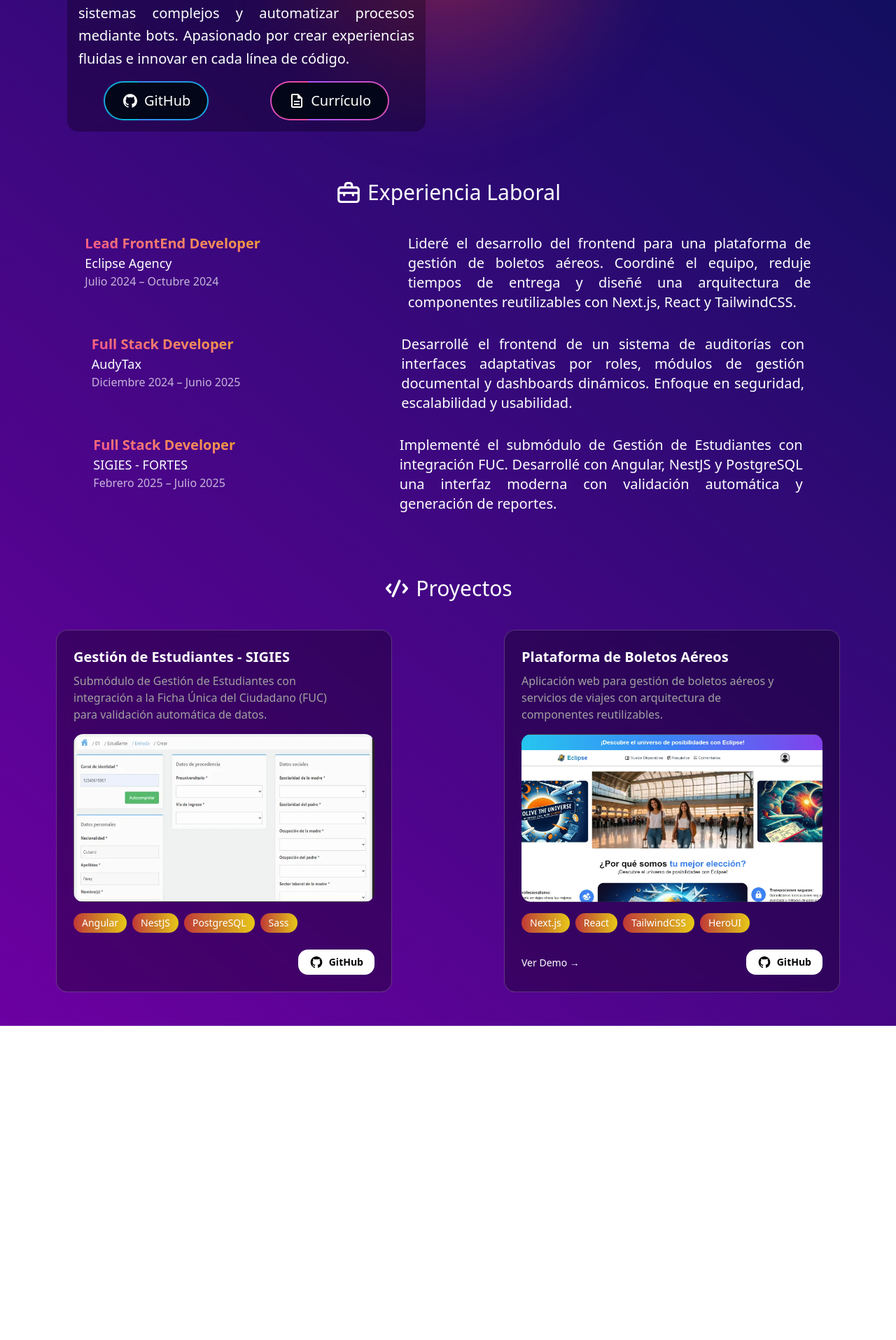
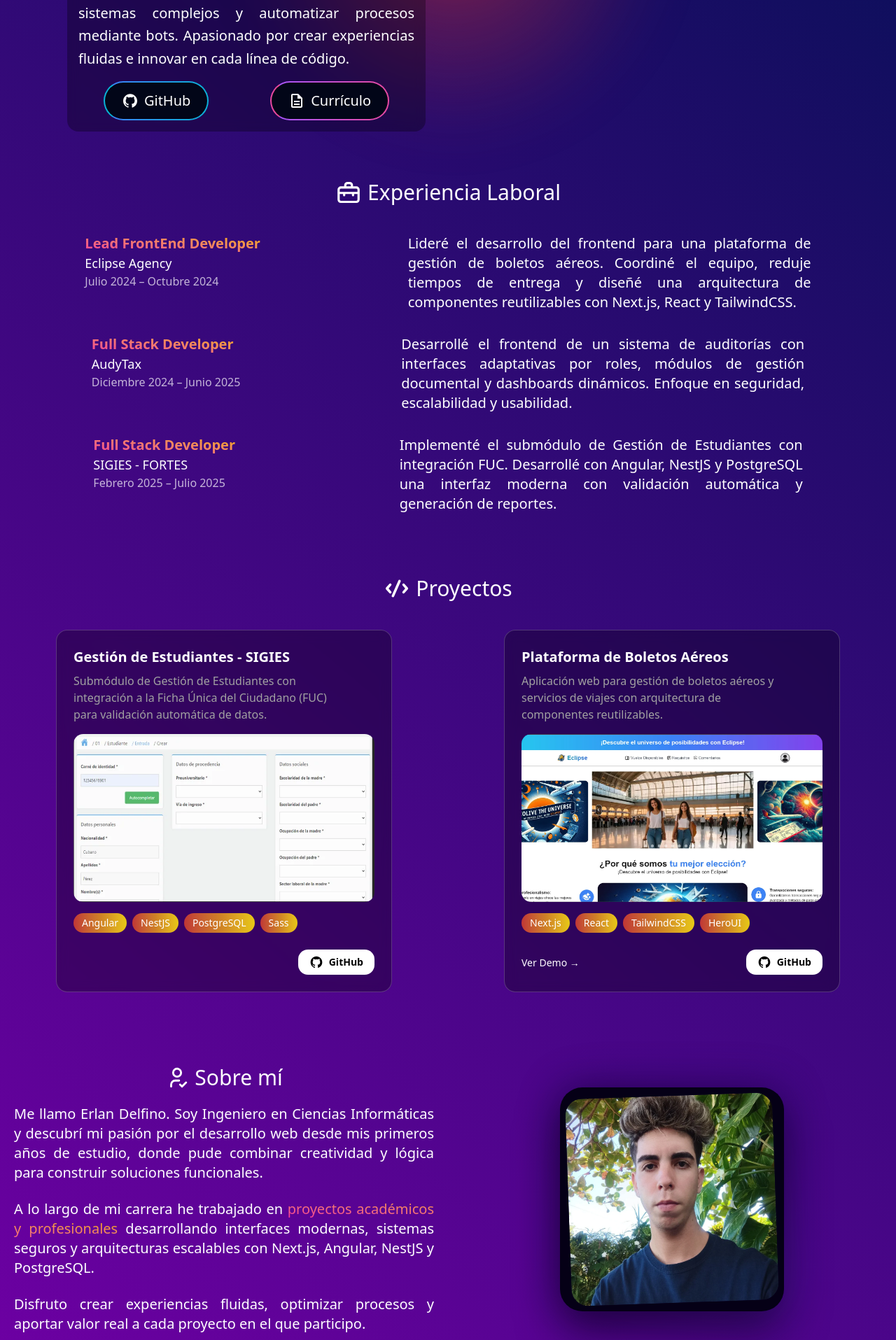
Before and after one commit to erlandel/portafolio, a Next.js app: page / in a window 1280 px wide. Shown: the part 505-2420 px from the top of the page at 70% size. Before the commit the page ends 1971 px from the top, so only its background shows below. Built offline with nearby package versions, Linux system fonts and the light colour scheme.

Commit message:
Refactor Home page layout: replace AboutMeSection with IntroSection and reposition AboutMeSection; enhance AboutMeSection styling and content; update ProjectCard to use Image component for better performance.

```diff
--- a/app/page.tsx
+++ b/app/page.tsx
@@ -1,8 +1,9 @@
-import AboutMeSection from "@/components/section/AboutMeSection";
 import ExperienceSection from "@/components/section/ExperienceSection";
 import ProjectsSection from "@/components/section/ProjectsSection";
 import TypingEffect from "@/components/typingEffect/TypingEffect";
 import { BackgroundGradientAnimation } from "@/components/ui/background-gradient-animation";
+import IntroSection from "@/components/section/IntroSection";
+import AboutMeSection from "@/components/section/AboutMeSection";
 
 export default function Home() {
   return (
@@ -15,7 +16,7 @@
         </div>
 
         <section>
-          <AboutMeSection />
+          <IntroSection />
         </section>
 
         <section className=" p-5">
@@ -25,6 +26,11 @@
         <section className="mt-5">
           <ProjectsSection />
         </section>
+
+        <section className="mt-5">
+          <AboutMeSection />
+        </section>
+
       </div>
     </BackgroundGradientAnimation>
   );
--- a/components/section/AboutMeSection.tsx
+++ b/components/section/AboutMeSection.tsx
@@ -1,104 +1,45 @@
-"use client";
+import AvatarFrame from "@/components/ui/avatar-frame";
+import { TablerUserCheck } from "@/icons/icons";
 
-import Image from "next/image";
-import { BorderMagicButton } from "../ui/border-magic-button";
-import { GlowBorderButton } from "../ui/glow-border-button";
-import {
-  LineiconsGithub,
-  MaterialIconThemeDocument,
-  MdiGmail,
-} from "@/icons/icons";
-import { SplineScene } from "@/components/ui/splite";
-
-const AboutMeSection = () => {
+const AboutMeSection: React.FC = () => {
   return (
     <>
-      <div className="relative z-50 flex flex-col md:flex-row items-center justify-between gap-16 px-8 py-12 md:px-16 lg:px-24">
-        <div className="flex-1 w-full">
-          <div className="flex items-center  gap-4">
+      <div className="p-5">
+        <div className="flex flex-col items-center mt:-8 sm:mt-4 gap-10 text-justify md:flex-row md:justify-center">
+          <div className="order-2 w-full md:w-1/2 md:order-1 text-xl text-white">
+            <div className="flex items-center justify-center mb-5">
+              <TablerUserCheck className="mr-2 " />
+              <h2 className="text-3xl ">Sobre mí</h2>
+            </div>
             <div>
-              <Image
-                className="w-32 h-32 rounded-full ring-default object-cover border-4"
-                src="/image/avatar/1.webp"
-                alt="Bordered avatar"
-                width={120}
-                height={120}
-              />
-            </div>
+              <p>
+                Me llamo Erlan Delfino. Soy Ingeniero en Ciencias Informáticas y
+                descubrí mi pasión por el desarrollo web desde mis primeros años
+                de estudio, donde pude combinar creatividad y lógica para
+                construir soluciones funcionales.
+              </p>
 
-            <div>
-              <div className="text-start mb-5">
-                <GlowBorderButton>Disponible para trabajar</GlowBorderButton>
-              </div>
+              <p className="mt-6">
+                A lo largo de mi carrera he trabajado en{" "}
+                <span className="bg-linear-to-tr from-pink-500 to-yellow-500 bg-clip-text text-transparent">
+                  proyectos académicos y profesionales
+                </span>{" "}
+                desarrollando interfaces modernas, sistemas seguros y
+                arquitecturas escalables con Next.js, Angular, NestJS y
+                PostgreSQL.
+              </p>
 
-              <h1 className="text-3xl text-center">
-                Hola,{" "}
-                <span className="bg-linear-to-tr from-pink-500 to-yellow-500 bg-clip-text text-transparent">
-                  soy Erlan G.
-                </span>
-              </h1>
+              <p className="mt-6">
+                Disfruto crear experiencias fluidas, optimizar procesos y
+                aportar valor real a cada proyecto en el que participo.
+              </p>
             </div>
           </div>
 
-          <div className="text-white text-xl text-justify bg-black/30 backdrop-blur-sm p-4 rounded-2xl mt-2">
-            <p className="leading-relaxed">
-              Soy ingeniero de software con más de{" "}
-              <span className="bg-linear-to-tr from-pink-500 to-yellow-500 bg-clip-text text-transparent">
-                3 años de experiencia
-              </span>{" "}
-              en el desarrollo full stack de aplicaciones web con Next.js,
-              Angular, NestJS y PostgreSQL. Combino interfaces atractivas con
-              arquitecturas{" "}
-              <span className="font-semibold">
-                backend sólidas y escalables
-              </span>
-              .
-              <span className="bg-linear-to-tr from-pink-500 to-yellow-500 bg-clip-text text-transparent">
-                He liderado proyectos con mejoras de rendimiento (+25%) y
-                entrega (+40%)
-              </span>
-              , además de integrar sistemas complejos y automatizar procesos
-              mediante bots. Apasionado por crear experiencias fluidas e innovar
-              en cada línea de código.
-            </p>
-
-            <div className="flex gap-4 justify-around pt-4">
-              <div>
-                <BorderMagicButton
-                  icon={<LineiconsGithub className="w-6 h-6" />}
-                  onClick={() => window.open("https://github.com/erlandel")}
-                >
-                  GitHub
-                </BorderMagicButton>
-              </div>
-
-              <div>
-                <BorderMagicButton
-                  icon={<MaterialIconThemeDocument className="w-6 h-6" />}
-                  borderColor="purple"
-                  onClick={() => {
-                    const link = document.createElement("a");
-                    link.href = "/cv/VC.docx";
-                    link.download = "CV_Erlan_Delfino.docx";
-                    document.body.appendChild(link);
-                    link.click();
-                    document.body.removeChild(link);
-                  }}
-                >
-                  Currículo
-                </BorderMagicButton>
-              </div>
-            </div>
+          <div className="order-1 w-full md:w-1/2 md:order-2 flex justify-center">
+            <AvatarFrame className="mt-8 sm:mt-0" />
           </div>
-
         </div>
-        <div className="flex-1 w-full flex justify-center items-center">
-          <SplineScene
-            scene="https://prod.spline.design/kZDDjO5HuC9GJUM2/scene.splinecode"
-            className="w-full max-w-lg h-[420px]"
-          />
-        </div>
-
       </div>
     </>
   );
--- /dev/null
+++ b/components/section/IntroSection.tsx
@@ -0,0 +1,107 @@
+"use client";
+
+import Image from "next/image";
+import { BorderMagicButton } from "../ui/border-magic-button";
+import { GlowBorderButton } from "../ui/glow-border-button";
+import {
+  LineiconsGithub,
+  MaterialIconThemeDocument,
+  MdiGmail,
+} from "@/icons/icons";
+import { SplineScene } from "@/components/ui/splite";
+
+const IntroSection = () => {
+  return (
+    <>
+      <div className="relative z-50 flex flex-col md:flex-row items-center justify-between gap-16 px-8 py-12 md:px-16 lg:px-24">
+        <div className="flex-1 w-full">
+          <div className="flex items-center  gap-4">
+            <div>
+              <Image
+                className="w-32 h-32 rounded-full ring-default object-cover border-4"
+                src="/image/avatar/1.webp"
+                alt="Bordered avatar"
+                width={120}
+                height={120}
+              />
+            </div>
+
+            <div>
+              <div className="text-start mb-5">
+                <GlowBorderButton>Disponible para trabajar</GlowBorderButton>
+              </div>
+
+              <h1 className="text-3xl text-center">
+                Hola,{" "}
+                <span className="bg-linear-to-tr from-pink-500 to-yellow-500 bg-clip-text text-transparent">
+                  soy Erlan G.
+                </span>
+              </h1>
+            </div>
+          </div>
+
+          <div className="text-white text-xl text-justify bg-black/30 backdrop-blur-sm p-4 rounded-2xl mt-2">
+            <p className="leading-relaxed">
+              Ingeniero de software con más de{" "}
+              <span className="bg-linear-to-tr from-pink-500 to-yellow-500 bg-clip-text text-transparent">
+                3 años de experiencia
+              </span>{" "}
+              en el desarrollo full stack de aplicaciones web con Next.js,
+              Angular, NestJS y PostgreSQL. Combino interfaces atractivas con
+              arquitecturas{" "}
+              <span className="font-semibold">
+                backend sólidas y escalables
+              </span>
+              .
+              <span className="bg-linear-to-tr from-pink-500 to-yellow-500 bg-clip-text text-transparent">
+                He liderado proyectos con mejoras de rendimiento (+25%) y
+                entrega (+40%)
+              </span>
+              , además de integrar sistemas complejos y automatizar procesos
+              mediante bots. Apasionado por crear experiencias fluidas e innovar
+              en cada línea de código.
+            </p>
+
+            <div className="flex gap-4 justify-around pt-4">
+              <div>
+                <BorderMagicButton
+                  icon={<LineiconsGithub className="w-6 h-6" />}
+                  onClick={() => window.open("https://github.com/erlandel")}
+                >
+                  GitHub
+                </BorderMagicButton>
+              </div>
+
+              <div>
+                <BorderMagicButton
+                  icon={<MaterialIconThemeDocument className="w-6 h-6" />}
+                  borderColor="purple"
+                  onClick={() => {
+                    const link = document.createElement("a");
+                    link.href = "/cv/VC.docx";
+                    link.download = "CV_Erlan_Delfino.docx";
+                    document.body.appendChild(link);
+                    link.click();
+                    document.body.removeChild(link);
+                  }}
+                >
+                  Currículo
+                </BorderMagicButton>
+              </div>
+            </div>
+          </div>
+
+        </div>
+        <div className="flex-1 w-full flex justify-center items-center">
+          <SplineScene
+            scene="https://prod.spline.design/kZDDjO5HuC9GJUM2/scene.splinecode"
+            className="w-full max-w-lg h-[420px]"
+          />
+        </div>
+
+      </div>
+    </>
+  );
+};
+
+export default IntroSection;
--- /dev/null
+++ b/components/ui/avatar-frame.tsx
@@ -0,0 +1,36 @@
+import Image from "next/image";
+
+import { cn } from "@/lib/utils";
+
+type AvatarFrameProps = {
+  className?: string;
+};
+
+const AvatarFrame: React.FC<AvatarFrameProps> = ({ className }) => {
+  return (
+    <div
+      className={cn(
+        "relative isolate w-60 h-60 sm:w-72 sm:h-72 md:w-80 md:h-80",
+        className,
+      )}
+    >
+      <div className="absolute inset-0 rounded-[2.0rem] bg-linear-to-br from-[#1a0043] via-[#27035d] to-[#4c1db3] blur-[30px] opacity-70" />
+
+      <div className="relative flex h-full w-full items-center justify-center rounded-4xl bg-[#050016] p-3 shadow-[0px_30px_60px_rgba(5,0,22,0.55)]">
+        <div className="relative h-full w-full overflow-hidden rounded-3xl bg-[#080022] transition duration-300 ease-out hover:rotate-0 sm:-rotate-2">
+          <Image
+            src="/image/avatar/1.webp"
+            alt="Retrato de Erlan Delfino"
+            fill
+            priority
+            sizes="(max-width: 640px) 240px, (max-width: 768px) 288px, 320px"
+            className="object-cover object-center"
+          />
+        </div>
+        <div className="pointer-events-none absolute inset-0 rounded-4xl" />
+      </div>
+    </div>
+  );
+};
+
+export default AvatarFrame;
--- a/components/ui/project-card.tsx
+++ b/components/ui/project-card.tsx
@@ -1,4 +1,6 @@
 "use client";
+
+import Image from "next/image";
 
 import { CardBody, CardContainer, CardItem } from "./3d-card";
 import { LineiconsGithub } from "@/icons/icons";
@@ -34,11 +36,16 @@
           {description}
         </CardItem>
         <CardItem translateZ="100" className="w-full mt-4">
-          <img
-            src={image}
-            className="h-60 w-full object-cover rounded-xl group-hover/card:shadow-xl"
-            alt={title}
-          />
+          <div className="relative h-60 w-full overflow-hidden rounded-xl group-hover/card:shadow-xl">
+            <Image
+              src={image}
+              alt={title}
+              fill
+              sizes="(max-width: 768px) 100vw, 50vw"
+              className="object-cover"
+              priority={false}
+            />
+          </div>
         </CardItem>
         {tags && tags.length > 0 && (
           <CardItem translateZ="50" className="flex gap-2 mt-4 flex-wrap">
--- a/icons/icons.tsx
+++ b/icons/icons.tsx
@@ -134,3 +134,24 @@
     </svg>
   );
 }
+
+export function TablerUserCheck(props: SVGProps<SVGSVGElement>) {
+  return (
+    <svg
+      xmlns="http://www.w3.org/2000/svg"
+      width={34}
+      height={34}
+      viewBox="0 0 24 24"
+      {...props}
+    >
+      <path
+        fill="none"
+        stroke="currentColor"
+        strokeLinecap="round"
+        strokeLinejoin="round"
+        strokeWidth={2}
+        d="M8 7a4 4 0 1 0 8 0a4 4 0 0 0-8 0M6 21v-2a4 4 0 0 1 4-4h4m1 4l2 2l4-4"
+      ></path>
+    </svg>
+  );
+}
```
